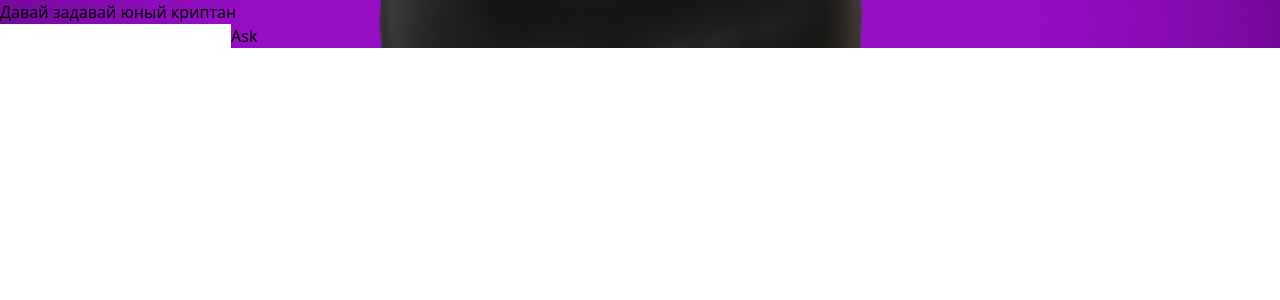
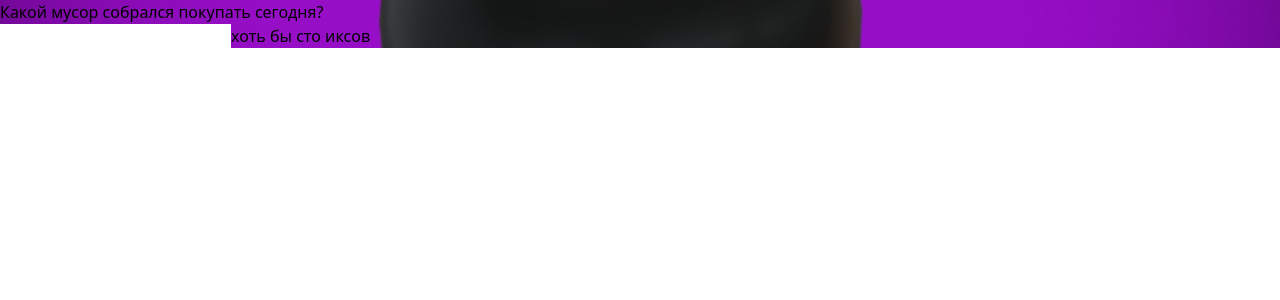
Before and after one commit to frissonchain/magicball8, a React (Vite) app: page / in a window 1280 px wide. Shown: the top 300 px of the page. Built offline with nearby package versions, Linux system fonts and the light colour scheme.

Commit message:
Update App.jsx

```diff
--- a/src/App.jsx
+++ b/src/App.jsx
@@ -23,13 +23,15 @@ export default function App() {
     <main
       className="flex flex-col items-center justify-center min-h-screen p-4 text-white"
       style={{
-        backgroundImage: 'url(/magicball-bg.jpeg)', // ← использует твоё новое изображение
-        backgroundSize: 'cover',                     // ← растягивает на весь экран
+        backgroundImage: 'url(/magicball-bg.jpeg)',
+        backgroundSize: 'cover',
         backgroundRepeat: 'no-repeat',
         backgroundPosition: 'center center',
       }}
     >
-      <h1 className="text-4xl font-bold mb-6">Давай задавай юный криптан</h1>
+      <h1 className="text-4xl font-bold mb-6 text-center">
+        Какой мусор собрался покупать сегодня?
+      </h1>
 
       <input
         value={question}
@@ -38,14 +40,15 @@ export default function App() {
           if (e.key === 'Enter') handleAsk();
         }}
         placeholder=""
-  className="w-full max-w-md p-4 rounded-xl text-black bg-white/80"
+        className="w-full max-w-md p-4 rounded-xl text-black bg-white/80 outline-none text-center"
       />
+
       <button
         onClick={handleAsk}
         disabled={loading}
-        className="mt-4 bg-purple-600 hover:bg-purple-700 px-6 py-2 rounded-xl shadow-lg"
+        className="mt-4 bg-purple-600 hover:bg-purple-700 px-6 py-2 rounded-xl shadow-lg disabled:opacity-50"
       >
-        {loading ? 'Thinking...' : 'Ask'}
+        {loading ? 'Шар вибрирует...' : 'хоть бы сто иксов'}
       </button>
 
       {answer && (
```
Lines whose indentation alone changed are shown as unchanged.
